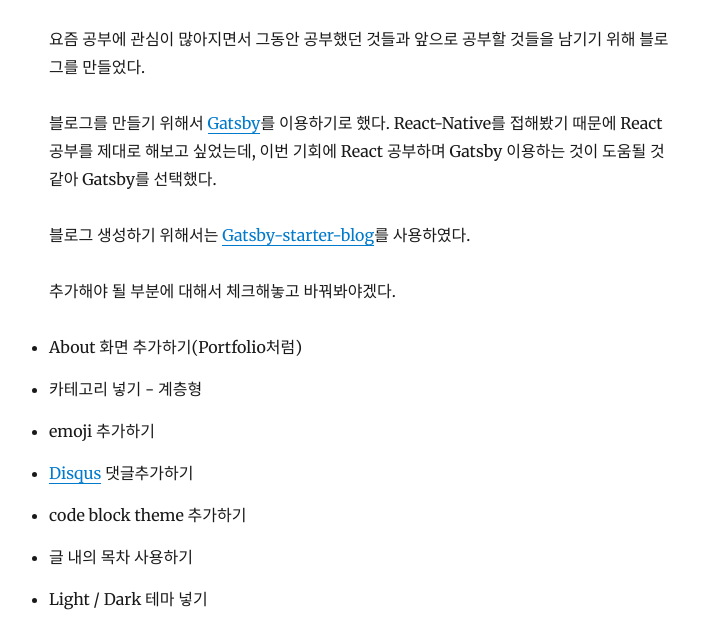
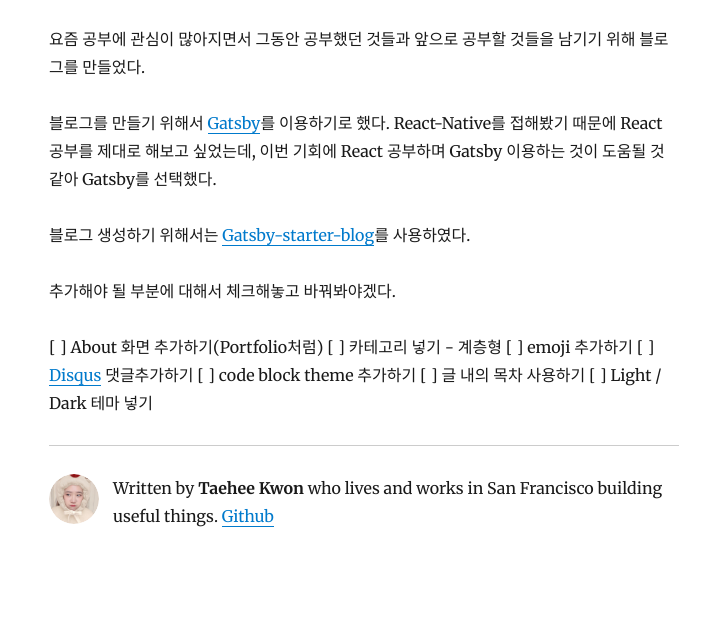
Before and after one commit to Taehee9/Taehee9.github.io, a Gatsby site: page /2020-02-17-first-blog/ in a window 1280 px wide. Shown: the part 170-795 px from the top of the page, without its empty margins (276-986 px from the left). Built offline with nearby package versions, Linux system fonts and the light colour scheme; Gatsby itself is replaced by a stand-in of ours; some packages are replaced by stand-ins of ours.

Commit message:
change first blog content

```diff
--- a/content/blog/2020-02-17-first-blog/index.md
+++ b/content/blog/2020-02-17-first-blog/index.md
@@ -13,10 +13,10 @@ React-Native를 접해봤기 때문에 React 공부를 제대로 해보고 싶
 
 추가해야 될 부분에 대해서 체크해놓고 바꿔봐야겠다.
 
-* About 화면 추가하기(Portfolio처럼)
-* 카테고리 넣기 - 계층형
-* emoji 추가하기
-* [Disqus](https://disqus.com/) 댓글추가하기
-* code block theme 추가하기
-* 글 내의 목차 사용하기
-* Light / Dark 테마 넣기
+[ ] About 화면 추가하기(Portfolio처럼)
+[ ] 카테고리 넣기 - 계층형
+[ ] emoji 추가하기
+[ ] [Disqus](https://disqus.com/) 댓글추가하기
+[ ] code block theme 추가하기
+[ ] 글 내의 목차 사용하기
+[ ] Light / Dark 테마 넣기
```
